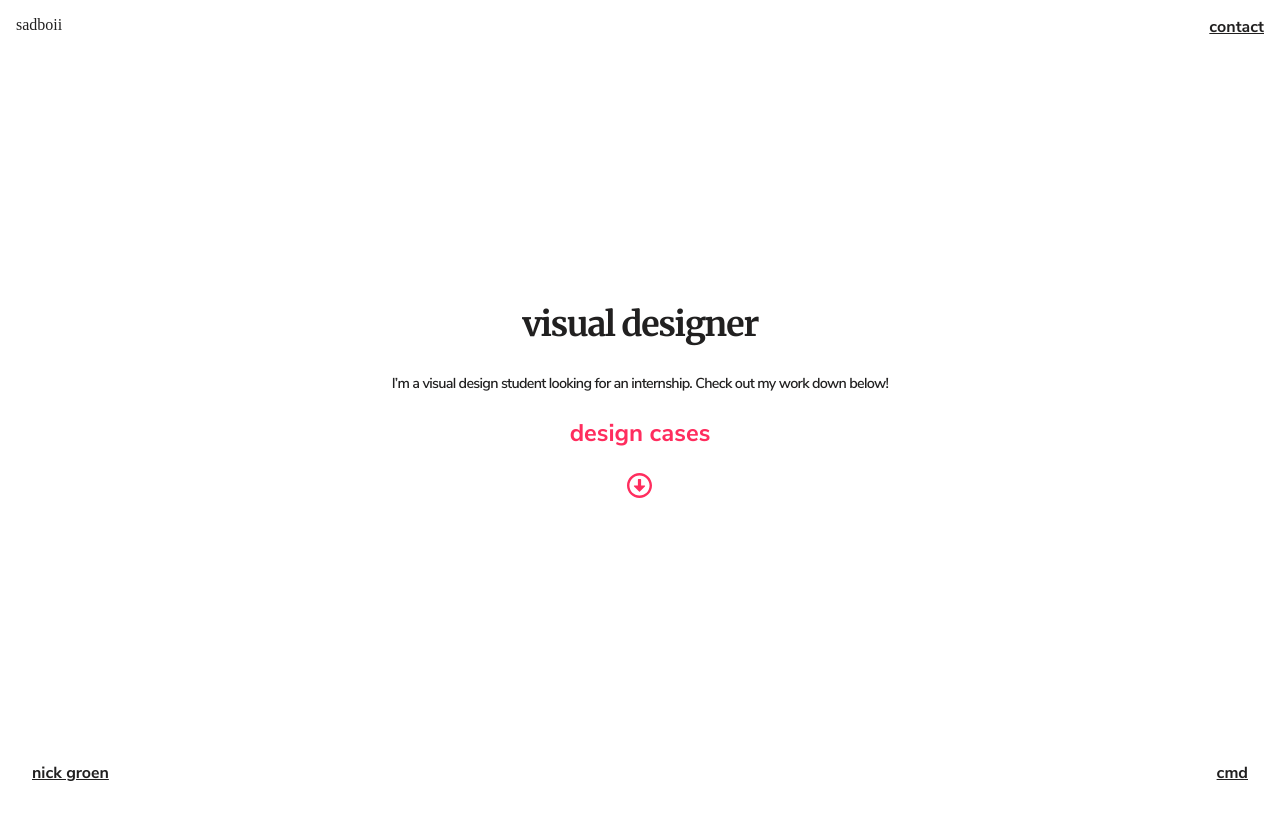
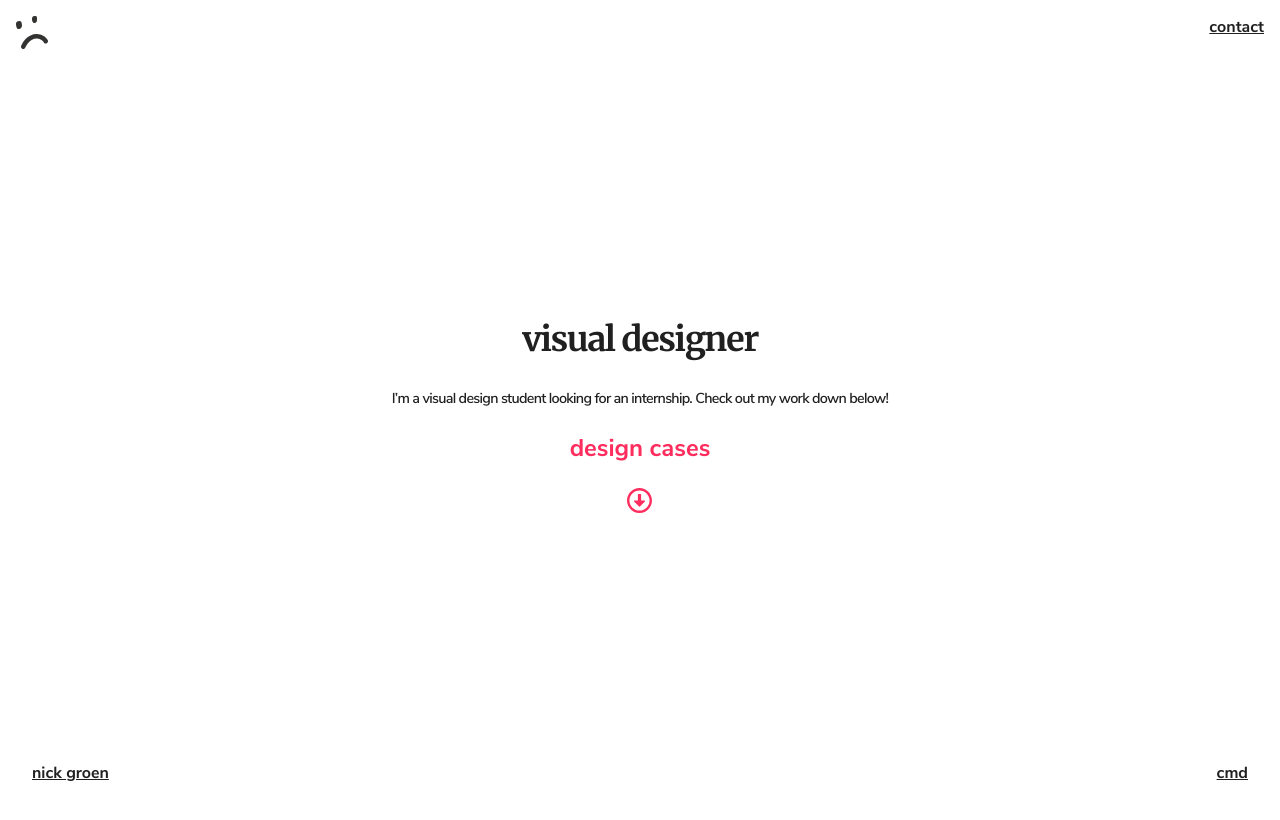
Before and after one commit to Nickanthonygroen/portfolio, a plain HTML site: page index.html in a window 1280 px wide. Shown: the top 820 px of the page. Drawn offline with Linux system fonts and the light colour scheme.

Commit message:
added image

```diff
--- a/index.html
+++ b/index.html
@@ -10,7 +10,7 @@
 <body>
   <nav>
     <ul>
-      <li>sadboii</li>
+      <li><img src="./images/sadboi.svg" alt="sadboi"></li>
       <li><a href="#contact">contact</a></li>
     </ul>
   </nav>
```
